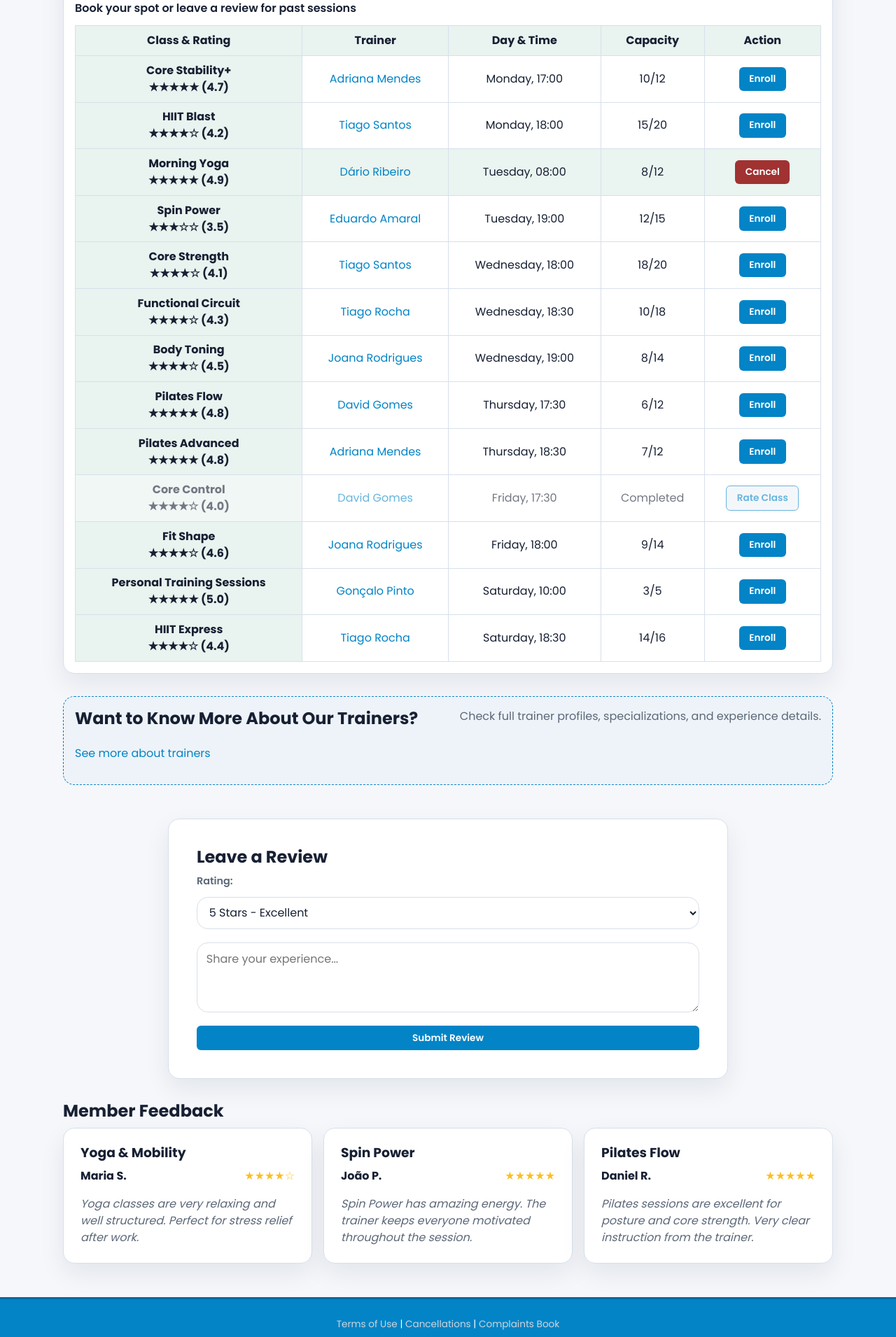
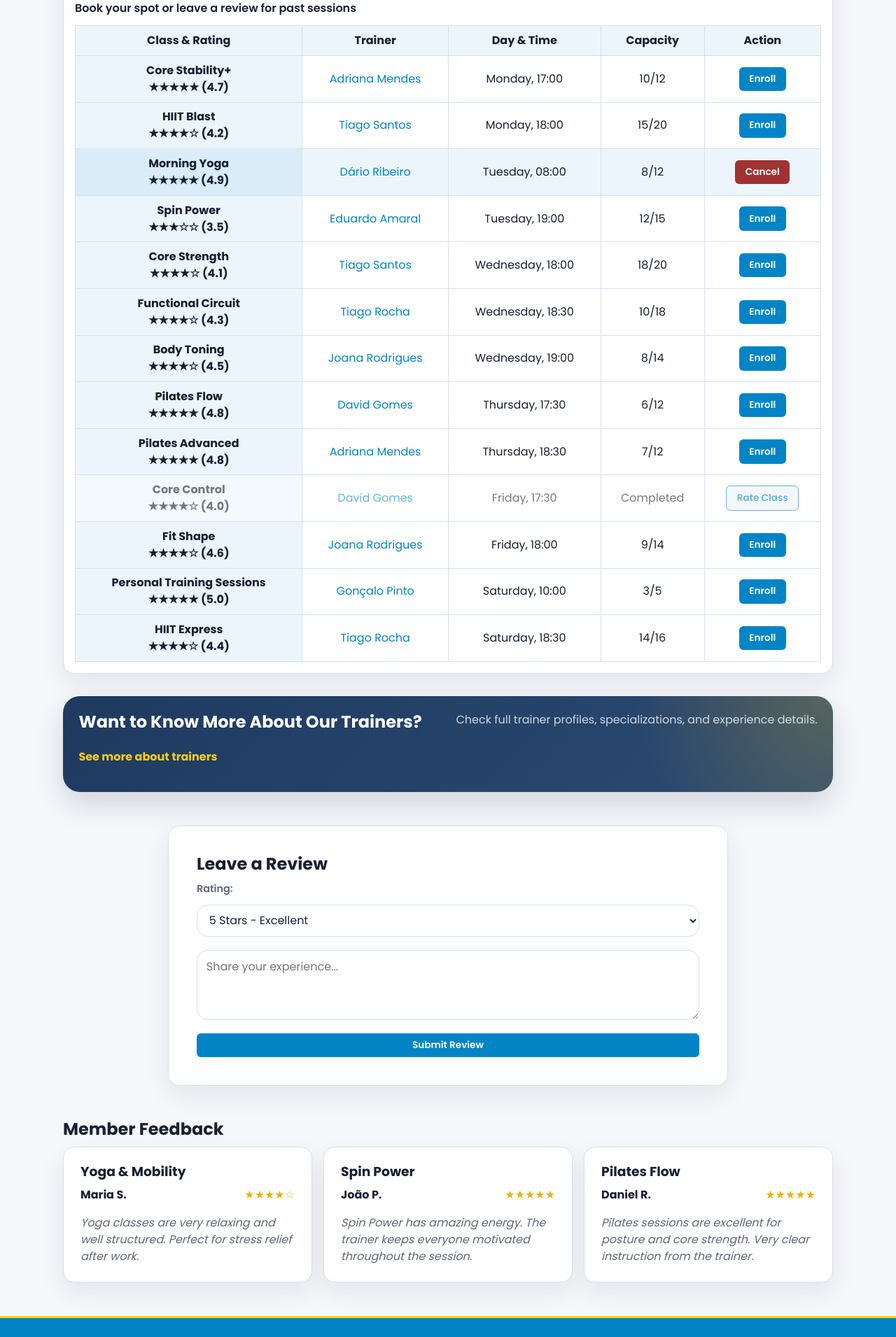
Before and after one commit to edus4506/Gym4U, a PHP site: page /classes.html in a window 1280 px wide. Shown: the part 2200-4111 px from the top of the page at 70% size. Run offline with PHP 8.4, Linux system fonts and the light colour scheme.

Commit message:
changed css

```diff
--- a/classes.html
+++ b/classes.html
@@ -404,7 +404,7 @@
       </table>
     </section>
 
-    <section class="section trainers-cta" id="trainers-cta">
+    <section class="section cta-section" id="trainers-cta">
       <h2 class="h2">Want to Know More About Our Trainers?</h2>
       <p class="p">Check full trainer profiles, specializations, and experience details.</p>
       <p class="p"><a class="a" href="trainers.html">See more about trainers</a></p>
--- a/css/base.css
+++ b/css/base.css
@@ -144,7 +144,6 @@ section,
   text-decoration: underline;
 }
 
-/* accessibility */
 .visually-hidden {
   position: absolute;
   width: 1px;
--- a/css/components.css
+++ b/css/components.css
@@ -85,16 +104,16 @@ header nav ul li:last-child a {
 }
 
 .footer a {
-  color: #d1d5db;
+  color: #e5e7eb;
   text-decoration: none;
 }
 
-.footer a:hover {
+.footer a:hover,
+.footer a:focus-visible {
+  color: white;
   text-decoration: underline;
-  color: white;
 }
 
-/* buttons */
 .btn-primary {
   display: inline-block;
   background: var(--primary);
@@ -393,7 +405,7 @@ header nav ul li:last-child a {
 }
 
 .review-header span {
-  color: #fbbf24;
+  color: var(--secondary-strong);
 }
 
 .review-header strong {
@@ -438,42 +449,44 @@ header nav ul li:last-child a {
   min-height: 100px;
 }
 
-/* banner */
-.trainers-cta,
 .cta-section {
   display: flex;
   flex-wrap: wrap;
   align-items: center;
   justify-content: space-between;
   gap: 0.8rem 1.2rem;
-  background: var(--surface-muted);
-  border: 1px dashed var(--primary);
-  border-radius: var(--radius);
-  padding: 1rem;
+  border: none;
+  border-radius: 24px;
+  padding: 1.4rem;
+  background:
+    radial-gradient(circle at top right, rgba(250, 204, 21, 0.22), transparent 18rem),
+    linear-gradient(135deg, var(--dark), var(--dark-soft));
+  color: white;
+  box-shadow: 0 18px 40px rgba(15, 23, 42, 0.15);
 }
 
-.section {
-  margin-bottom: 2rem;
+.cta-section h2,
+.cta-section h3 {
+  color: white;
 }
 
-.main {
-  width: min(1100px, 92%);
-  margin: 1.8rem auto 3rem;
+.cta-section p {
+  color: rgba(255, 255, 255, 0.78);
 }
 
-.h2 { margin: 0 0 0.6rem; line-height: 1.2; }
-.h3 { margin: 0 0 0.6rem; line-height: 1.2; }
-.p  { margin: 0 0 1rem; color: var(--text-soft); }
-.a  { color: var(--primary); text-decoration: none; }
-.a:hover { color: var(--primary-strong); text-decoration: underline; }
+.cta-section a {
+  color: var(--secondary);
+  font-weight: 700;
+}
 
-nav.right {
-  display: flex;
-  justify-content: flex-end;
+.cta-section a:hover,
+.cta-section a:focus-visible {
+  color: var(--secondary-strong);
+  text-decoration: none;
 }
 
 .enrolled-row {
-  background: #eaf4f0;
+  background: rgba(2, 132, 199, 0.08);
 }
 
 .past-class {
--- a/trainers.html
+++ b/trainers.html
@@ -440,7 +440,7 @@
         </div>
       </section>
 
-      <section class="section trainers-cta" id="trainers-cta">
+      <section class="section cta-section" id="trainers-cta">
         <h2 class="h2">Ready to train with us?</h2>
         <p class="p">
           Explore our class <a class="a" href="classes.html">schedule</a> and find the right trainer for your goals.
```
Also changed, not shown: other parts of css/components.css (+33 -36 lines), css/trainers.css (+5 -61 lines).
